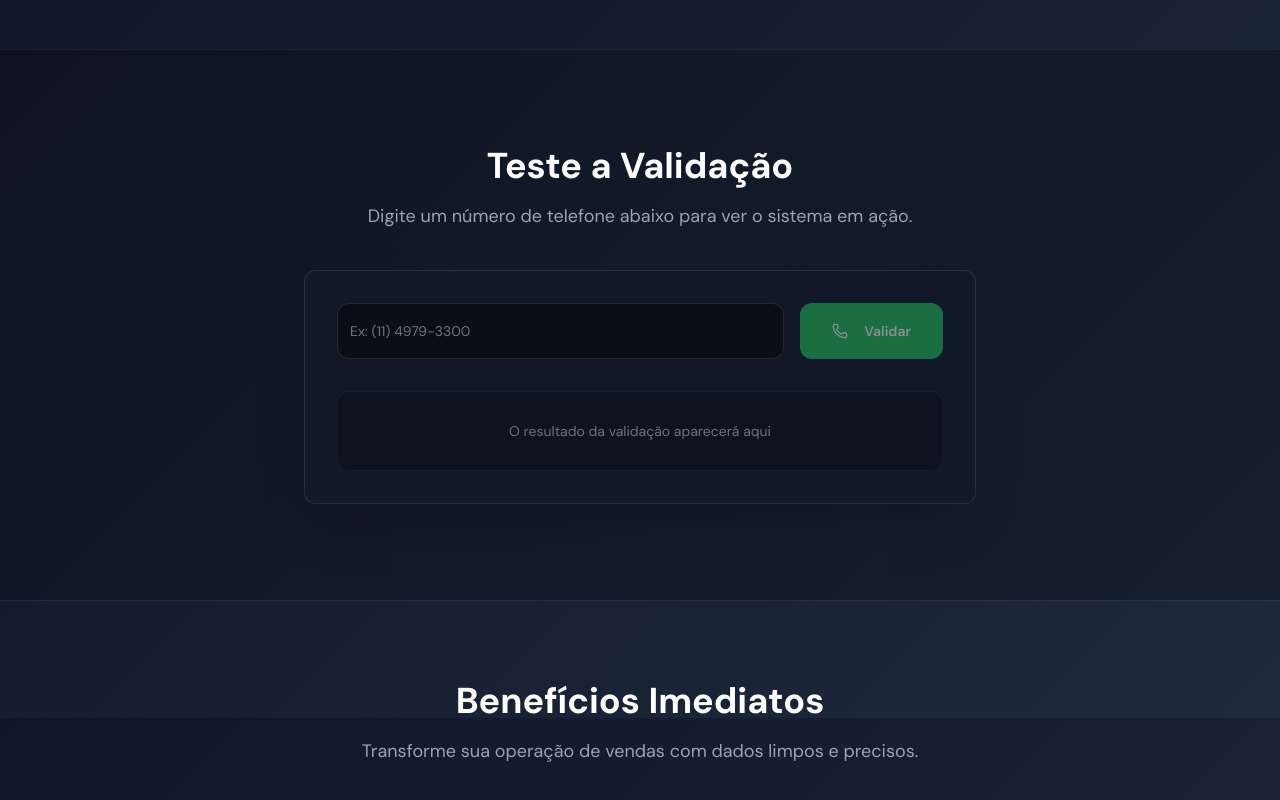
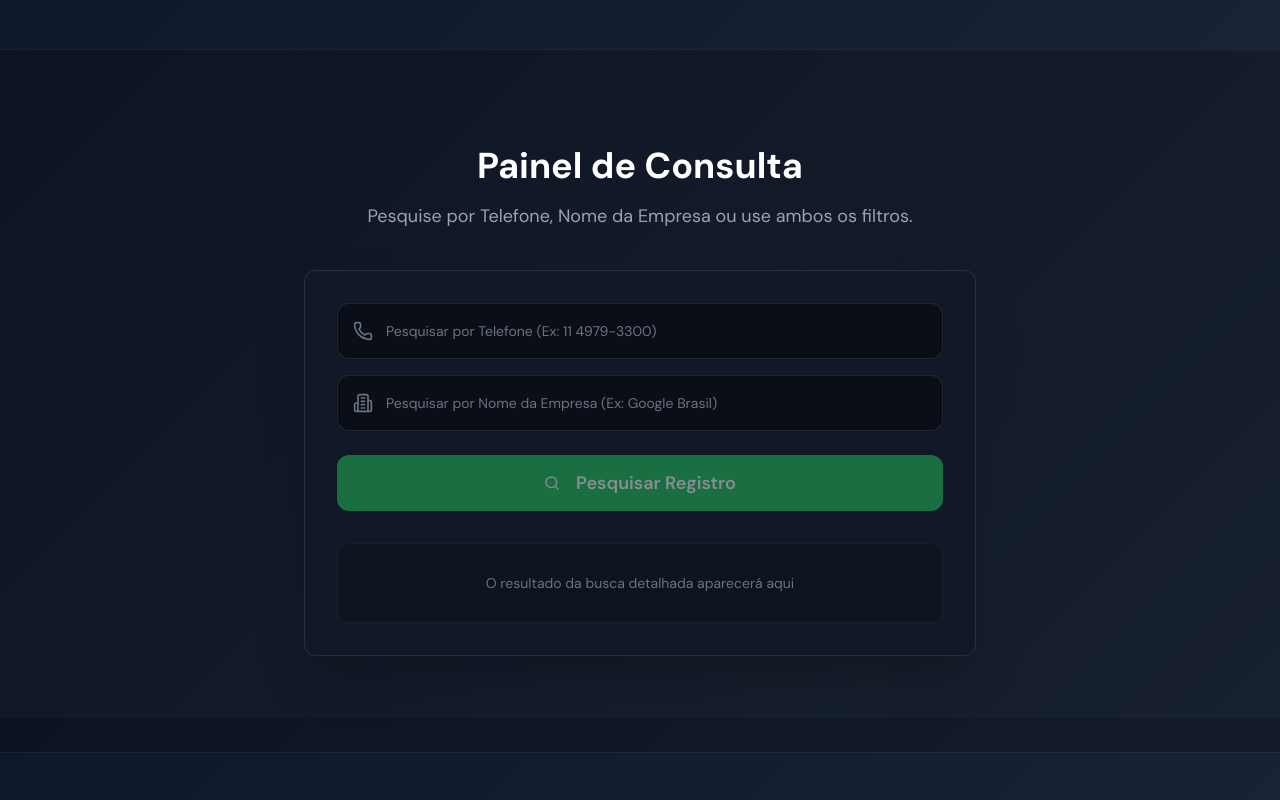
Before and after one commit to dealkis/CallCheck, a React (Vite) app in the folder Frontend/apps/web/: page / in a window 1280 px wide. Shown: the part 1682-2482 px from the top of the page. Built offline with nearby package versions, Linux system fonts and the light colour scheme.

Commit message:
Update CallCheckPage.jsx

```diff
--- a/Frontend/apps/web/src/pages/CallCheckPage.jsx
+++ b/Frontend/apps/web/src/pages/CallCheckPage.jsx
@@ -1,7 +1,7 @@
 import React, { useState, useRef } from 'react';
 import { Helmet } from 'react-helmet';
 import { motion } from 'framer-motion';
-import { CheckCircle2, XCircle, Phone, TrendingDown, Shield, Zap, DollarSign, Users, Clock, AlertTriangle, Building2, MessageSquareWarning } from 'lucide-react';
+import { CheckCircle2, XCircle, Phone, TrendingDown, Shield, Zap, DollarSign, Users, Clock, AlertTriangle, Building2, MessageSquareWarning, Search } from 'lucide-react';
 import { Button } from '@/components/ui/button';
 import { Input } from '@/components/ui/input';
 import { Card } from '@/components/ui/card';
@@ -55,41 +55,45 @@ const RippleButton = ({ children, className, onClick, ...props }) => {
 
 function CallCheckPage() {
   const [phoneInput, setPhoneInput] = useState('');
+  const [companyInput, setCompanyInput] = useState(''); // <-- Novo estado para o input da empresa
   const [isValidating, setIsValidating] = useState(false);
   const [validationResult, setValidationResult] = useState(null);
   const [mensagemBackend, setMensagemBackend] = useState('');
   const [dadosCompletos, setDadosCompletos] = useState(null);
 
   const handleValidation = async () => {
-    if (!phoneInput) return;
+    // Só prossegue se pelo menos um dos campos estiver preenchido
+    if (!phoneInput && !companyInput) return;
 
     setIsValidating(true);
     setValidationResult(null);
     setMensagemBackend('');
     setDadosCompletos(null);
 
-    // --- QUALIDADE DE VIDA: Normalização do número antes do envio ---
-    // Remove qualquer caractere que não seja número (garante apenas dígitos)
-    let telefoneLimpo = phoneInput.replace(/\D/g, '');
+    // --- Normalização do número se ele foi digitado ---
+    let telefoneLimpo = '';
+    if (phoneInput) {
+      telefoneLimpo = phoneInput.replace(/\D/g, '');
 
-    // Se o usuário digitou apenas o número fixo ou celular sem DDD (8 ou 9 dígitos)
-    if (telefoneLimpo.length === 8 || telefoneLimpo.length === 9) {
-      telefoneLimpo = '5511' + telefoneLimpo; // Completa com o DDI 55 + DDD 11 padrão
+      if (telefoneLimpo.length === 8 || telefoneLimpo.length === 9) {
+        telefoneLimpo = '5511' + telefoneLimpo;
+      }
+      else if (telefoneLimpo.length === 10 || telefoneLimpo.length === 11) {
+        telefoneLimpo = '55' + telefoneLimpo;
+      }
     }
-    // Se o usuário digitou o número com DDD mas sem o 55 do país (10 ou 11 dígitos)
-    else if (telefoneLimpo.length === 10 || telefoneLimpo.length === 11) {
-      telefoneLimpo = '55' + telefoneLimpo; // Completa apenas com o DDI 55
-    }
-    // -----------------------------------------------------------------
 
     try {
-      // Chama a sua API Flask hospedada no Render enviando o número já tratado
+      // Chama a sua API Flask enviando os dois campos estruturados
       const response = await fetch('https://callcheck.onrender.com/api/validar', {
         method: 'POST',
         headers: {
           'Content-Type': 'application/json'
         },
-        body: JSON.stringify({ telefone: telefoneLimpo })
+        body: JSON.stringify({
+          telefone: telefoneLimpo || null,
+          empresa: companyInput.trim() || null
+        })
       });
 
       const dados = await response.json();
@@ -126,7 +130,6 @@ function CallCheckPage() {
   };
 
   const handleInputChange = (e) => {
-    // Permite que o usuário digite livremente números e caracteres comuns de formatação
     const value = e.target.value.replace(/[^\d\s()+-]/g, '');
     setPhoneInput(value);
   };
@@ -162,8 +165,8 @@ function CallCheckPage() {
   return (
     <>
       <Helmet>
-        <title>CallCheck - Validação de números telefônicos</title>
-        <meta name="description" content="Valide números telefônicos com precisão e elimine contatos inválidos da sua base de dados" />
+        <title>CallCheck - Validação de canais corporativos</title>
+        <meta name="description" content="Valide números telefônicos e empresas com precisão e elimine fraudes da sua base." />
       </Helmet>
 
       <div className="min-h-screen text-white selection:bg-[#22C55E]/30">
@@ -187,7 +190,7 @@ function CallCheckPage() {
               className="text-xl md:text-2xl mb-10 text-gray-300 leading-relaxed max-w-2xl mx-auto font-medium"
               variants={itemVariants}
             >
-              Valide números telefônicos com precisão e elimine contatos inválidos da sua base.
+              Valide números telefônicos ou empresas com precisão e elimine contatos falsos da sua base.
             </motion.p>
 
             <motion.div
@@ -299,42 +302,59 @@ function CallCheckPage() {
           >
             <div className="text-center mb-10">
               <motion.h2 variants={itemVariants} className="text-3xl md:text-4xl font-bold mb-4">
-                Teste a Validação
+                Painel de Consulta
               </motion.h2>
               <motion.p variants={itemVariants} className="text-gray-400 text-lg">
-                Digite um número de telefone abaixo para ver o sistema em ação.
+                Pesquise por Telefone, Nome da Empresa ou use ambos os filtros.
               </motion.p>
             </div>
 
             <motion.div variants={itemVariants}>
               <Card className="p-8 bg-[#111827] border-white/10 shadow-2xl">
-                <div className="flex flex-col sm:flex-row gap-4 mb-8">
-                  <div className="flex-1">
+                {/* Inputs empilhados verticalmente */}
+                <div className="flex flex-col gap-4 mb-8">
+                  <div className="relative">
                     <Input
                       type="tel"
-                      placeholder="Ex: (11) 4979-3300"
+                      placeholder="Pesquisar por Telefone (Ex: 11 4979-3300)"
                       value={phoneInput}
                       onChange={handleInputChange}
                       onKeyPress={handleKeyPress}
                       disabled={isValidating}
-                      className="h-14 text-lg bg-black/40 border-white/10 text-white placeholder:text-gray-500 transition-all duration-300 ease-in-out focus:scale-[1.02] focus:ring-2 focus:ring-[#22C55E]/50 focus:border-[#22C55E] focus:shadow-[0_0_15px_rgba(34,197,94,0.3)] rounded-xl"
+                      className="h-14 text-lg bg-black/40 border-white/10 text-white placeholder:text-gray-500 transition-all duration-300 ease-in-out focus:scale-[1.01] focus:ring-2 focus:ring-[#22C55E]/50 focus:border-[#22C55E] focus:shadow-[0_0_15px_rgba(34,197,94,0.3)] rounded-xl pl-12"
                     />
+                    <Phone className="absolute left-4 top-1/2 -translate-y-1/2 w-5 h-5 text-gray-500" />
                   </div>
+
+                  <div className="relative">
+                    <Input
+                      type="text"
+                      placeholder="Pesquisar por Nome da Empresa (Ex: Google Brasil)"
+                      value={companyInput}
+                      onChange={(e) => setCompanyInput(e.target.value)}
+                      onKeyPress={handleKeyPress}
+                      disabled={isValidating}
+                      className="h-14 text-lg bg-black/40 border-white/10 text-white placeholder:text-gray-500 transition-all duration-300 ease-in-out focus:scale-[1.01] focus:ring-2 focus:ring-[#22C55E]/50 focus:border-[#22C55E] focus:shadow-[0_0_15px_rgba(34,197,94,0.3)] rounded-xl pl-12"
+                    />
+                    <Building2 className="absolute left-4 top-1/2 -translate-y-1/2 w-5 h-5 text-gray-500" />
+                  </div>
+
                   <RippleButton
                     onClick={handleValidation}
-                    disabled={isValidating || !phoneInput}
-                    className="bg-[#22C55E] hover:bg-[#22C55E] text-white font-semibold h-14 px-8 rounded-xl hover:shadow-[0_0_20px_rgba(34,197,94,0.4)] disabled:opacity-50 disabled:hover:scale-100 disabled:hover:shadow-none"
+                    disabled={isValidating || (!phoneInput && !companyInput)}
+                    className="bg-[#22C55E] hover:bg-[#22C55E] text-white font-semibold h-14 rounded-xl hover:shadow-[0_0_20px_rgba(34,197,94,0.4)] disabled:opacity-50 disabled:hover:scale-100 disabled:hover:shadow-none mt-2 flex items-center justify-center text-lg w-full"
                   >
-                    <Phone className="w-5 h-5 mr-2" />
-                    Validar
+                    <Search className="w-5 h-5 mr-2" />
+                    Pesquisar Registro
                   </RippleButton>
                 </div>
 
-                <div className="min-h-[80px] flex items-center justify-center rounded-xl bg-black/20 border border-white/5 p-4 overflow-hidden">
+                {/* Bloco de Resposta dos Resultados */}
+                <div className="min-h-[80px] flex items-center justify-center rounded-xl bg-black/20 border border border-white/5 p-4 overflow-hidden">
                   {isValidating ? (
                     <div className="flex items-center gap-3 text-[#2563EB] animate-custom-pulse">
                       <div className="w-5 h-5 rounded-full border-2 border-current border-t-transparent animate-spin" />
-                      <span className="text-lg font-medium">⏳ Validando...</span>
+                      <span className="text-lg font-medium">⏳ Consultando base de dados...</span>
                     </div>
                   ) : validationResult === 'valid' ? (
                     <motion.div
@@ -345,17 +365,17 @@ function CallCheckPage() {
                     >
                       <div className="flex items-center gap-3">
                         <CheckCircle2 className="w-6 h-6 flex-shrink-0" />
-                        <span className="text-lg font-bold">{mensagemBackend || "✅ Número Oficial Encontrado"}</span>
+                        <span className="text-lg font-bold">{mensagemBackend || "✅ Canal Oficial Identificado"}</span>
                       </div>
-                      {/* Exibe os dados extras retornados pelo Python se existirem */}
-                      {dadosCompletos && (dadosCompletos.empresa || dadosCompletos.nome_empresa) && (
+                      {dadosCompletos && (
                         <div className="mt-2 pl-9 text-gray-300 space-y-1 text-base bg-white/5 p-3 rounded-lg w-full border border-[#22C55E]/20">
                           <div className="flex items-center gap-2 text-white font-medium">
                             <Building2 className="w-4 h-4 text-[#22C55E]" />
-                            <span>Empresa: {dadosCompletos.empresa || dadosCompletos.nome_empresa}</span>
+                            <span>Empresa: {dadosCompletos.empresa || dadosCompletos.nome_empresa || "Nome indisponível"}</span>
                           </div>
-                          <div className="text-sm text-gray-400">
-                            Telefone Oficial: {dadosCompletos.telefone || phoneInput}
+                          <div className="text-sm text-gray-400 flex items-center gap-1.5">
+                            <Phone className="w-3.5 h-3.5 text-gray-500" />
+                            <span>Telefone Vinculado: {dadosCompletos.telefone || phoneInput || "Não informado"}</span>
                           </div>
                         </div>
                       )}
@@ -369,19 +389,19 @@ function CallCheckPage() {
                     >
                       <div className="flex items-center gap-3">
                         <AlertTriangle className="w-6 h-6 flex-shrink-0" />
-                        <span className="text-lg font-bold">{mensagemBackend || "⚠️ Atenção: Número com Alertas"}</span>
+                        <span className="text-lg font-bold">{mensagemBackend || "⚠️ Atenção: Registros com Alertas"}</span>
                       </div>
                       {dadosCompletos && (
                         <div className="mt-2 pl-9 text-gray-300 space-y-1 text-base bg-white/5 p-3 rounded-lg w-full border border-[#F59E0B]/20">
-                          {dadosCompletos.empresa && (
+                          {(dadosCompletos.empresa || dadosCompletos.nome_empresa) && (
                             <div className="flex items-center gap-2 text-white font-medium">
                               <Building2 className="w-4 h-4 text-[#F59E0B]" />
-                              <span>Suposta Empresa: {dadosCompletos.empresa}</span>
+                              <span>Suposta Empresa: {dadosCompletos.empresa || dadosCompletos.nome_empresa}</span>
                             </div>
                           )}
                           <div className="flex items-center gap-2 text-sm text-red-400 font-semibold bg-red-500/10 p-2 rounded border border-red-500/20 mt-1">
                             <MessageSquareWarning className="w-4 h-4" />
-                            <span>Status: {dadosCompletos.denuncias || "Este número possui registros de atividade suspeita ou denúncias."}</span>
+                            <span>Status: {dadosCompletos.denuncias || "Este canal possui denúncias ou atividades não autorizadas."}</span>
                           </div>
                         </div>
                       )}
@@ -395,14 +415,14 @@ function CallCheckPage() {
                     >
                       <div className="flex items-center gap-3">
                         <XCircle className="w-6 h-6 flex-shrink-0" />
-                        <span className="text-lg font-bold">{mensagemBackend || "❌ Número Não Oficial / Inválido"}</span>
+                        <span className="text-lg font-bold">{mensagemBackend || "❌ Não Encontrado / Fora dos Padrões"}</span>
                       </div>
                       <div className="mt-1 pl-9 text-sm text-gray-400">
-                        Este número não está cadastrado em canais oficiais conhecidos ou falhou nos critérios de validação.
+                        O termo ou telefone pesquisado não consta nos registros oficiais cadastrados ou falhou na checagem.
                       </div>
                     </motion.div>
                   ) : (
-                    <span className="text-gray-500 text-sm transition-opacity duration-300">O resultado da validação aparecerá aqui</span>
+                    <span className="text-gray-500 text-sm transition-opacity duration-300">O resultado da busca detalhada aparecerá aqui</span>
                   )}
                 </div>
               </Card>
```
